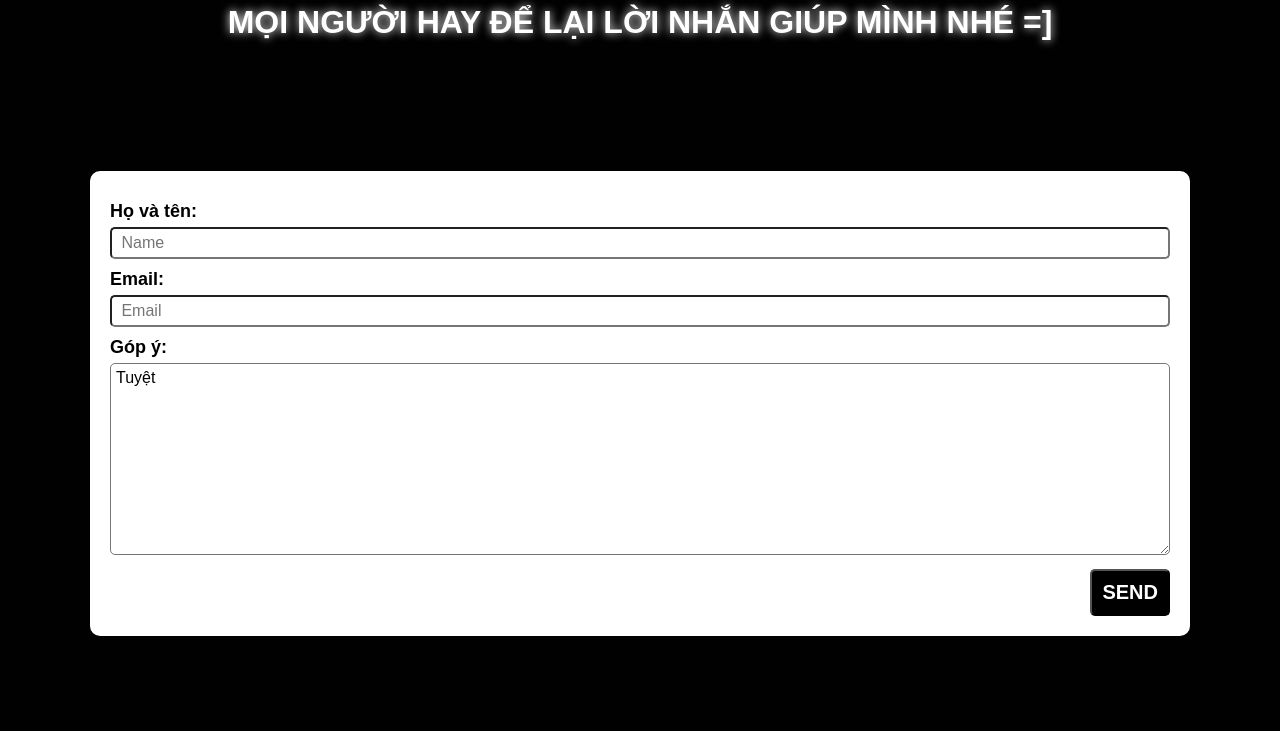
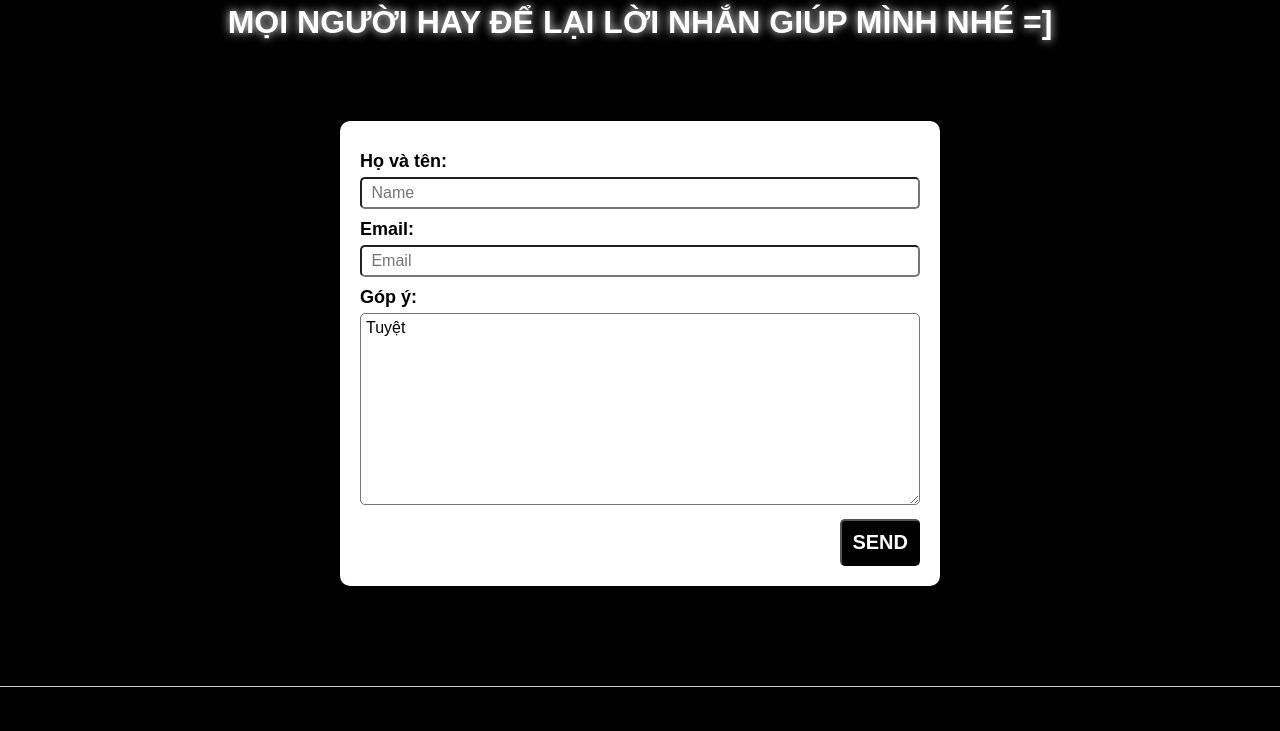
Before and after one commit to Huya22042003/ASSINGMENT-2.github.io, a plain HTML site: page index-5.html in a window 1280 px wide. Shown: the part 790-1521 px from the top of the page. Drawn offline with Linux system fonts and the light colour scheme.

Commit message:
Update index-5.css

```diff
--- a/index-5.css
+++ b/index-5.css
@@ -1,12 +1,13 @@
-
 .modal {
     display: flex;
     flex-direction: column;
     padding: 20px;
     background-color: #fff;
-    margin: 50px;
     border-radius: 10px;
     color: #000;
+    width: 600px;
+    justify-content: center;
+    margin: auto;
 }
 .title_modal {
     text-transform: uppercase;
```
